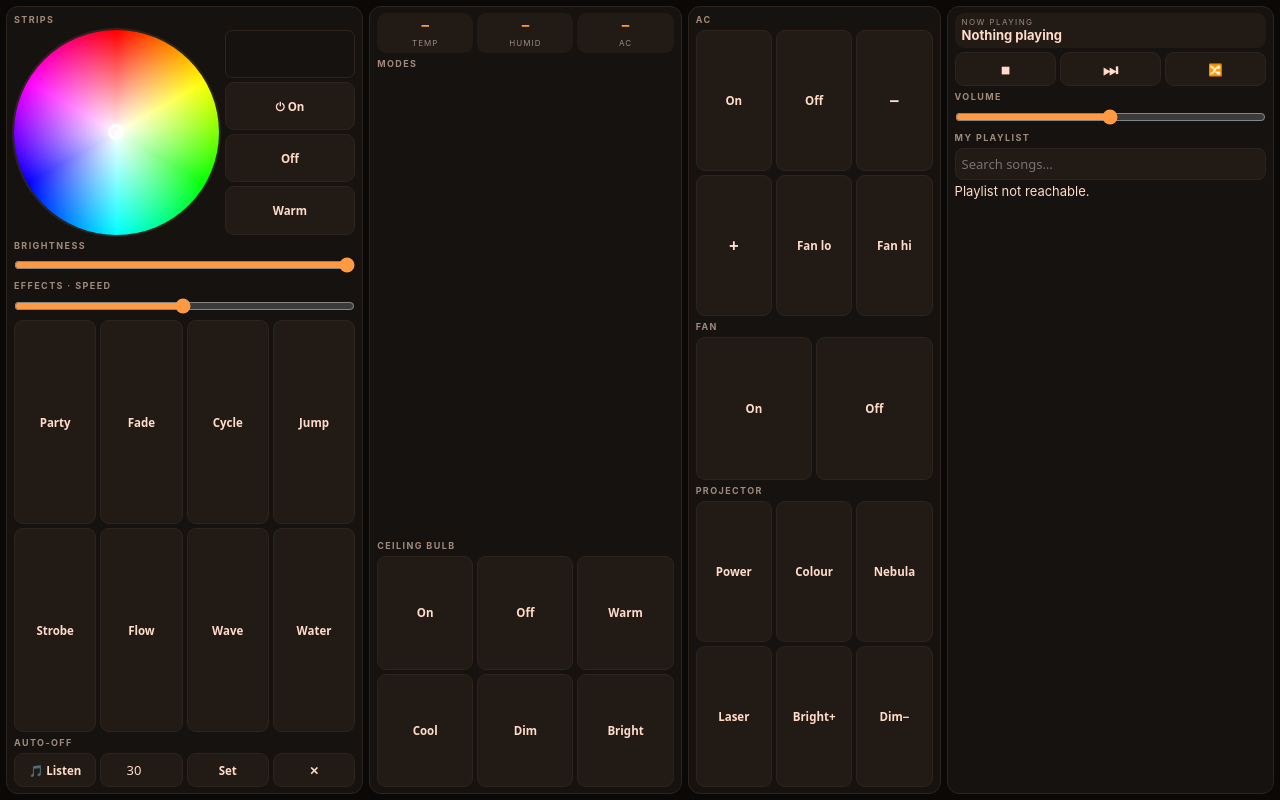
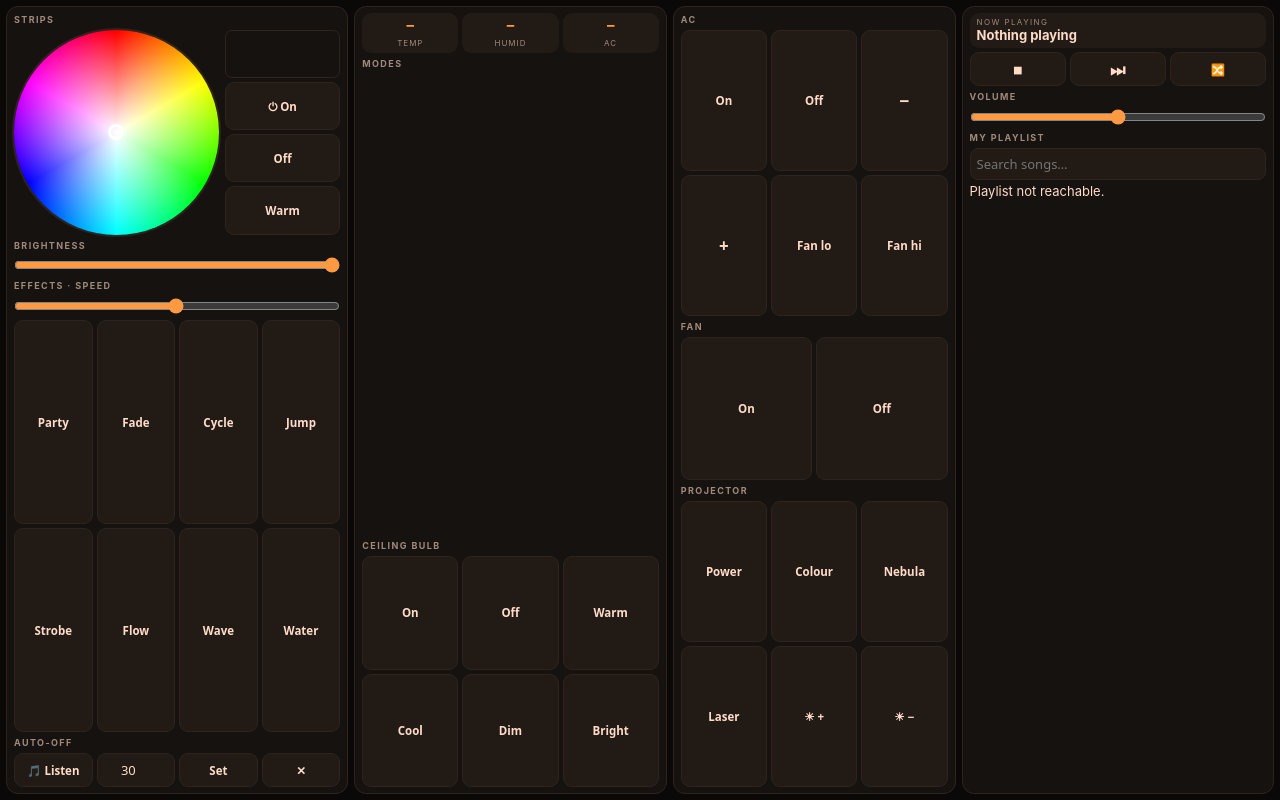
Before and after one commit to anishkb-dev/nova-voice-assistant, a plain HTML site: page hub_page.html in a window 1280 px wide. Drawn offline with Linux system fonts and the light colour scheme; no server answers.

Commit message:
deck: one-line status, no cut-off labels
Co-Authored-By: Claude Opus 5.5 <noreply@anthropic.com>

```diff
--- a/hub_page.html
+++ b/hub_page.html
@@ -7,10 +7,12 @@
 *{box-sizing:border-box;-webkit-tap-highlight-color:transparent;user-select:none}
 html,body{margin:0;height:100%;overflow:hidden;background:var(--bg);color:var(--fg);font:13px/1.2 -apple-system,system-ui,sans-serif}
 /* one screen, no page scroll: 4 columns; button grids stretch/shrink to fill the height */
-main{display:grid;grid-template-columns:1.2fr 1.05fr .85fr 1.1fr;gap:6px;height:100dvh;
+main{display:grid;grid-template-columns:1.15fr 1.05fr .95fr 1.05fr;gap:6px;height:100dvh;
   padding:max(6px,env(safe-area-inset-top)) max(6px,env(safe-area-inset-right)) 6px max(6px,env(safe-area-inset-left))}
 .col{background:var(--card);border:1px solid var(--line);border-radius:12px;padding:6px 7px;min-height:0;overflow:hidden;
   display:flex;flex-direction:column;gap:4px}
+h2 span{min-width:0;margin-left:6px;overflow:hidden;white-space:nowrap;text-overflow:ellipsis}
+#modes button{font-size:10.5px}
 h2{font-size:9px;letter-spacing:1.4px;text-transform:uppercase;color:var(--dim);margin:2px 0 0;display:flex;justify-content:space-between;flex:none}
 .g{display:grid;grid-template-columns:repeat(var(--c,3),1fr);grid-auto-rows:1fr;gap:4px;flex:1;min-height:0}
 .g.f2{flex:2}.g.n{flex:none;height:34px}
@@ -87,7 +89,7 @@ input[type=range]{width:100%;height:20px;accent-color:var(--acc);margin:0;flex:n
   <h2>Projector <span id="prs"></span></h2><div class="g">
     <button onclick="act('projector','toggle')">Power</button><button onclick="act('projector','colour')">Colour</button>
     <button onclick="act('projector','nebula')">Nebula</button><button onclick="act('projector','laser')">Laser</button>
-    <button onclick="act('projector','brighter')">Bright+</button><button onclick="act('projector','dimmer')">Dim−</button></div>
+    <button onclick="act('projector','brighter')">☀ +</button><button onclick="act('projector','dimmer')">☀ −</button></div>
 </section>
 
 <!-- ============ MUSIC ============ -->
```
